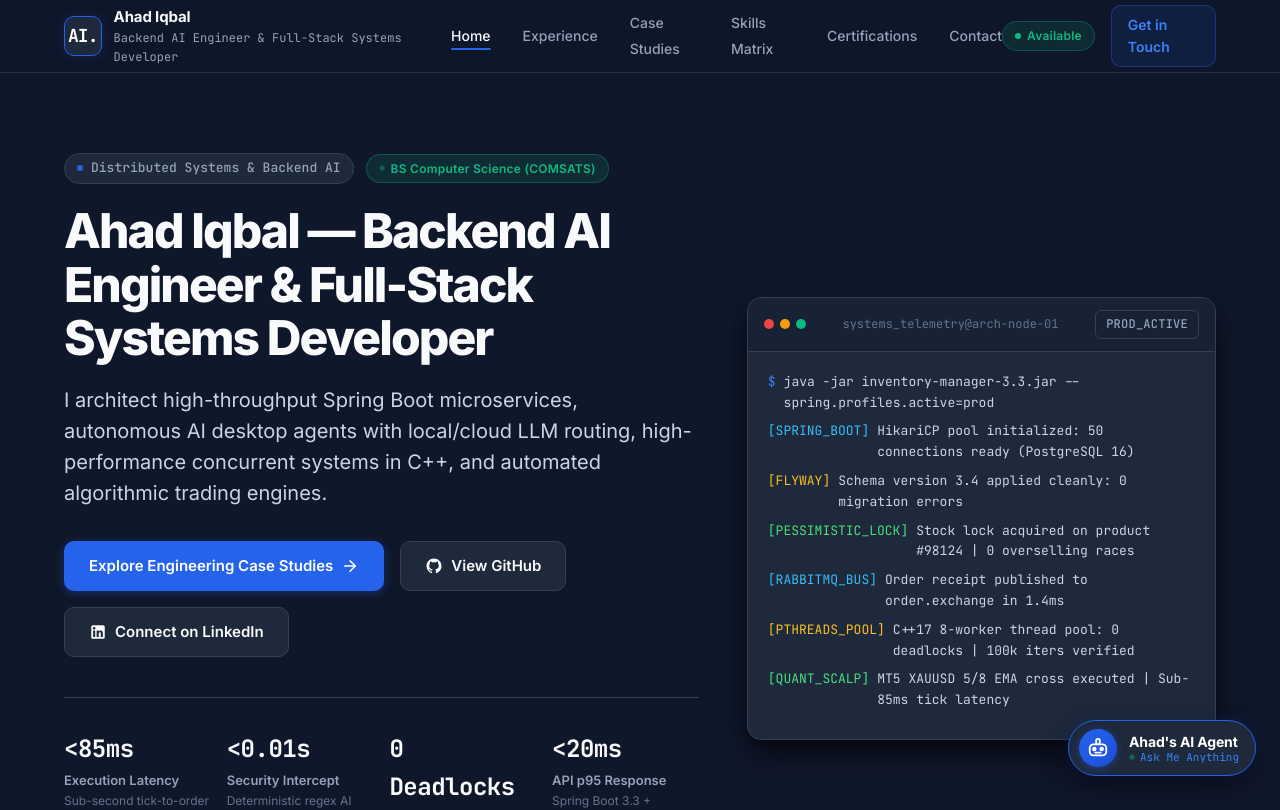
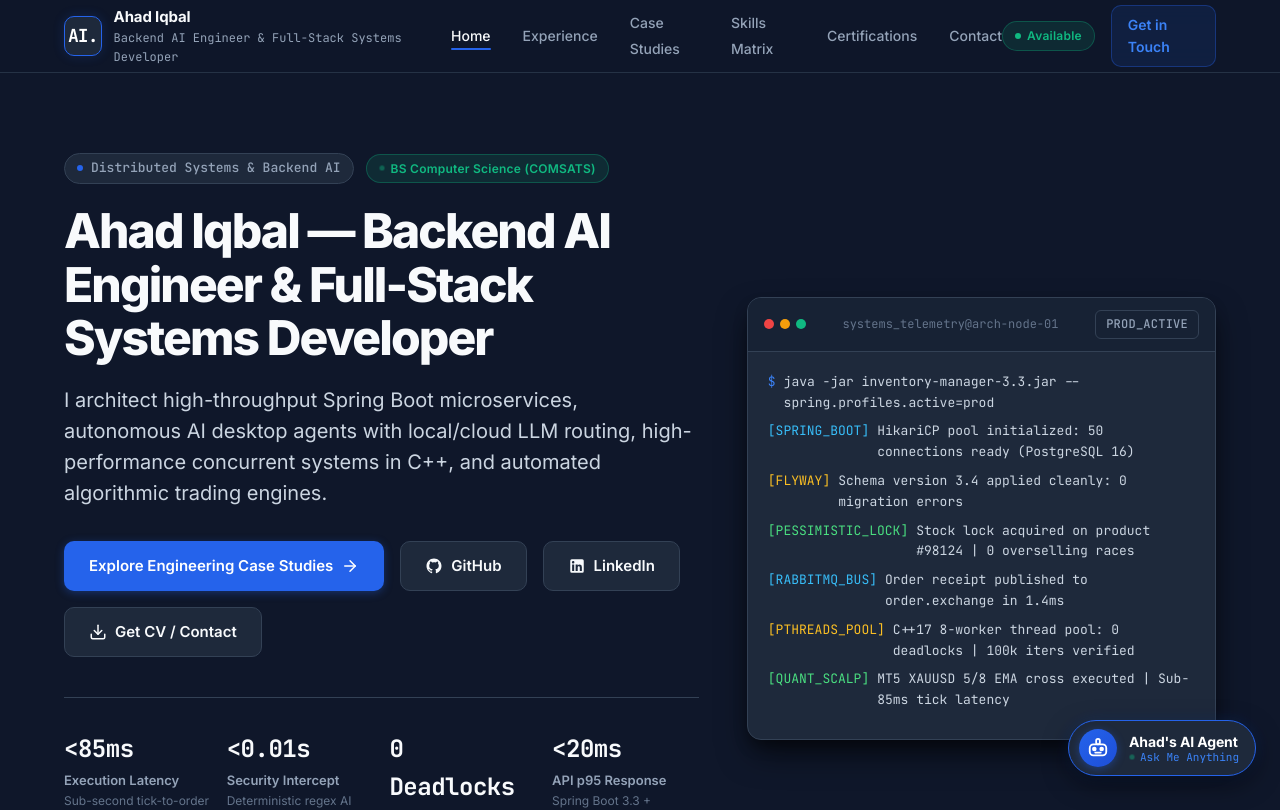
Before and after one commit to AhadiCoDeR1v1/portfolio-interface, a React (Vite) app: page / in a window 1280 px wide. Shown: the top 810 px of the page. Built offline with nearby package versions, Linux system fonts and the light colour scheme.

Commit message:
feat(crit): add 1-click Copy Code button in modal, Get CV hero action, and enhanced skill tag contrast

```diff
--- a/src/components/CaseStudyModal.jsx
+++ b/src/components/CaseStudyModal.jsx
@@ -1,6 +1,15 @@
-import { useEffect } from "react";
+import { useState, useEffect } from "react";
 
 export default function CaseStudyModal({ caseStudy, onClose }) {
+  const [copied, setCopied] = useState(false);
+
+  const handleCopyCode = () => {
+    if (!caseStudy?.codeSnippet) return;
+    navigator.clipboard.writeText(caseStudy.codeSnippet);
+    setCopied(true);
+    setTimeout(() => setCopied(false), 2000);
+  };
+
   useEffect(() => {
     const handleKeyDown = (e) => {
       if (e.key === "Escape") {
@@ -131,9 +140,31 @@ export default function CaseStudyModal({ caseStudy, onClose }) {
           {/* Production Code Snippet */}
           {caseStudy.codeSnippet && (
             <div>
-              <div className="modal-section-title">
-                <span className="indicator"></span>
-                Critical Implementation Snippet
+              <div style={{ display: "flex", justifyContent: "space-between", alignItems: "center", marginBottom: "8px" }}>
+                <div className="modal-section-title" style={{ margin: 0 }}>
+                  <span className="indicator"></span>
+                  Critical Implementation Snippet
+                </div>
+                <button
+                  onClick={handleCopyCode}
+                  className="btn-secondary"
+                  style={{ padding: "4px 10px", fontSize: "0.75rem", display: "inline-flex", alignItems: "center", gap: "6px" }}
+                  aria-label="Copy code to clipboard"
+                >
+                  {copied ? (
+                    <>
+                      <span style={{ color: "var(--status-emerald)" }}>✓ Copied</span>
+                    </>
+                  ) : (
+                    <>
+                      <svg width="12" height="12" viewBox="0 0 24 24" fill="none" stroke="currentColor" strokeWidth="2" strokeLinecap="round" strokeLinejoin="round">
+                        <rect x="9" y="9" width="13" height="13" rx="2" ry="2"></rect>
+                        <path d="M5 15H4a2 2 0 0 1-2-2V4a2 2 0 0 1 2-2h9a2 2 0 0 1 2 2v1"></path>
+                      </svg>
+                      <span>Copy Code</span>
+                    </>
+                  )}
+                </button>
               </div>
               <div className="code-block-container">
                 <pre>
--- a/src/components/Hero.jsx
+++ b/src/components/Hero.jsx
@@ -60,7 +60,7 @@ export default function Hero({ profile }) {
                 <svg width="18" height="18" viewBox="0 0 24 24" fill="currentColor">
                   <path fillRule="evenodd" clipRule="evenodd" d="M12 2C6.477 2 2 6.484 2 12.017c0 4.425 2.865 8.18 6.839 9.504.5.092.682-.217.682-.483 0-.237-.008-.868-.013-1.703-2.782.605-3.369-1.343-3.369-1.343-.454-1.158-1.11-1.466-1.11-1.466-.908-.62.069-.608.069-.608 1.003.07 1.53 1.032 1.53 1.032.892 1.53 2.341 1.088 2.91.832.092-.647.35-1.088.636-1.338-2.22-.253-4.555-1.113-4.555-4.951 0-1.093.39-1.988 1.029-2.688-.103-.253-.446-1.272.098-2.65 0 0 .84-.27 2.75 1.026A9.564 9.564 0 0112 6.844c.85.004 1.705.115 2.504.337 1.909-1.296 2.747-1.027 2.747-1.027.546 1.379.202 2.398.1 2.651.64.7 1.028 1.595 1.028 2.688 0 3.848-2.339 4.695-4.566 4.943.359.309.678.92.678 1.855 0 1.338-.012 2.419-.012 2.747 0 .268.18.58.688.482A10.019 10.019 0 0022 12.017C22 6.484 17.522 2 12 2z"/>
                 </svg>
-                <span>View GitHub</span>
+                <span>GitHub</span>
               </a>
 
               <a
@@ -73,7 +73,21 @@ export default function Hero({ profile }) {
                 <svg width="18" height="18" viewBox="0 0 24 24" fill="currentColor">
                   <path d="M19 3a2 2 0 0 1 2 2v14a2 2 0 0 1-2 2H5a2 2 0 0 1-2-2V5a2 2 0 0 1 2-2h14m-.5 15.5v-5.3a3.26 3.26 0 0 0-3.26-3.26c-.85 0-1.84.52-2.28 1.3v-1.11h-2.79v8.37h2.79v-4.93c0-.77.62-1.4 1.39-1.4a1.4 1.4 0 0 1 1.4 1.4v4.93h2.75M6.88 8.56a1.68 1.68 0 0 0 1.68-1.68c0-.93-.75-1.69-1.68-1.69a1.69 1.69 0 0 0-1.69 1.69c0 .93.76 1.68 1.69 1.68m1.39 9.94v-8.37H5.5v8.37h2.77z"/>
                 </svg>
-                <span>Connect on LinkedIn</span>
+                <span>LinkedIn</span>
+              </a>
+
+              <a
+                href="#contact"
+                className="btn-secondary"
+                id="btn-download-resume"
+                title="Get in touch or request verified CV"
+              >
+                <svg width="18" height="18" viewBox="0 0 24 24" fill="none" stroke="currentColor" strokeWidth="2" strokeLinecap="round" strokeLinejoin="round">
+                  <path d="M21 15v4a2 2 0 0 1-2 2H5a2 2 0 0 1-2-2v-4"></path>
+                  <polyline points="7 10 12 15 17 10"></polyline>
+                  <line x1="12" y1="15" x2="12" y2="3"></line>
+                </svg>
+                <span>Get CV / Contact</span>
               </a>
             </div>
 
```
